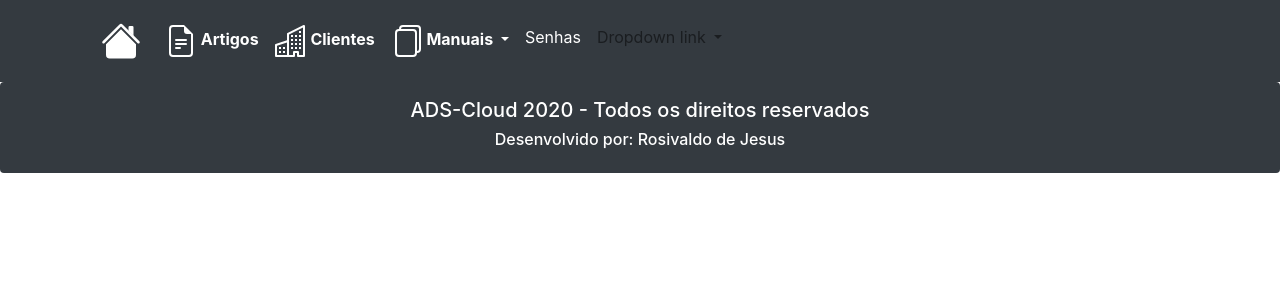
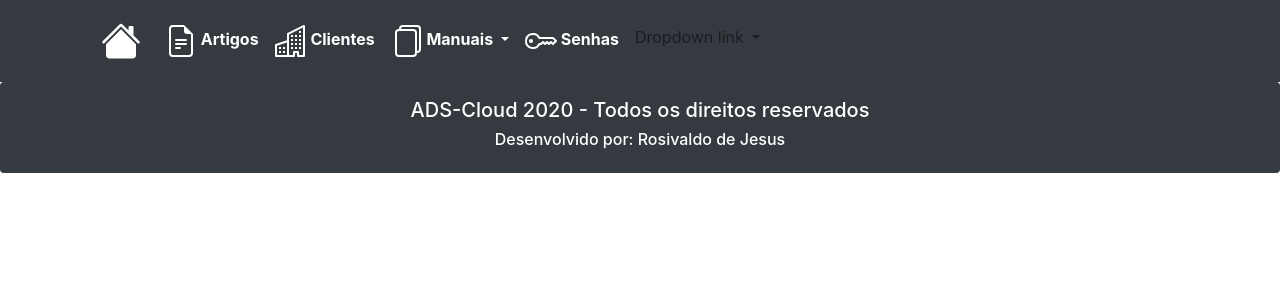
Before and after one commit to Rosivaldojesus/adscloud, a Django app: page /base/ in a window 1280 px wide. Shown: the top 300 px of the page. Run offline with Django 3.2, Linux system fonts and the light colour scheme; some libraries are stand-ins or nearby versions.

Commit message:
make it better

```diff
--- a/templates/artigoVisualizacao.html
+++ b/templates/artigoVisualizacao.html
@@ -4,7 +4,7 @@
 
 <div class="container">
 	<section>
-		<br><br>
+		<br>
 		<div align="center">
 			<h1>{{ artigo.artigoTitulo }}</h1>
 		</div>
--- a/templates/model-header.html
+++ b/templates/model-header.html
@@ -67,12 +67,14 @@
         </div>
       </li>
 
-
-
-
-
       <li class="nav-item">
-        <a class="nav-link text-white" href="/senhasPadroes/">Senhas</a>
+        <a class="nav-link text-white" href="/senhasPadroes/"><strong>
+          <svg width="2em" height="2em" viewBox="0 0 16 16" class="bi bi-key" fill="currentColor" xmlns="http://www.w3.org/2000/svg">
+            <path fill-rule="evenodd" d="M0 8a4 4 0 0 1 7.465-2H14a.5.5 0 0 1 .354.146l1.5 1.5a.5.5 0 0 1 0 .708l-1.5 1.5a.5.5 0 0 1-.708 0L13 9.207l-.646.647a.5.5 0 0 1-.708 0L11 9.207l-.646.647a.5.5 0 0 1-.708 0L9 9.207l-.646.647A.5.5 0 0 1 8 10h-.535A4 4 0 0 1 0 8zm4-3a3 3 0 1 0 2.712 4.285A.5.5 0 0 1 7.163 9h.63l.853-.854a.5.5 0 0 1 .708 0l.646.647.646-.647a.5.5 0 0 1 .708 0l.646.647.646-.647a.5.5 0 0 1 .708 0l.646.647.793-.793-1-1h-6.63a.5.5 0 0 1-.451-.285A3 3 0 0 0 4 5z"/>
+            <path d="M4 8a1 1 0 1 1-2 0 1 1 0 0 1 2 0z"/>
+          </svg>
+          Senhas
+        </strong></a>
       </li>
       <li class="nav-item dropdown">
         <a class="nav-link dropdown-toggle" href="#" id="navbarDropdownMenuLink" role="button" data-toggle="dropdown" aria-haspopup="true" aria-expanded="false">
```
Also changed, not shown: templates/artigos.html (indentation only).
